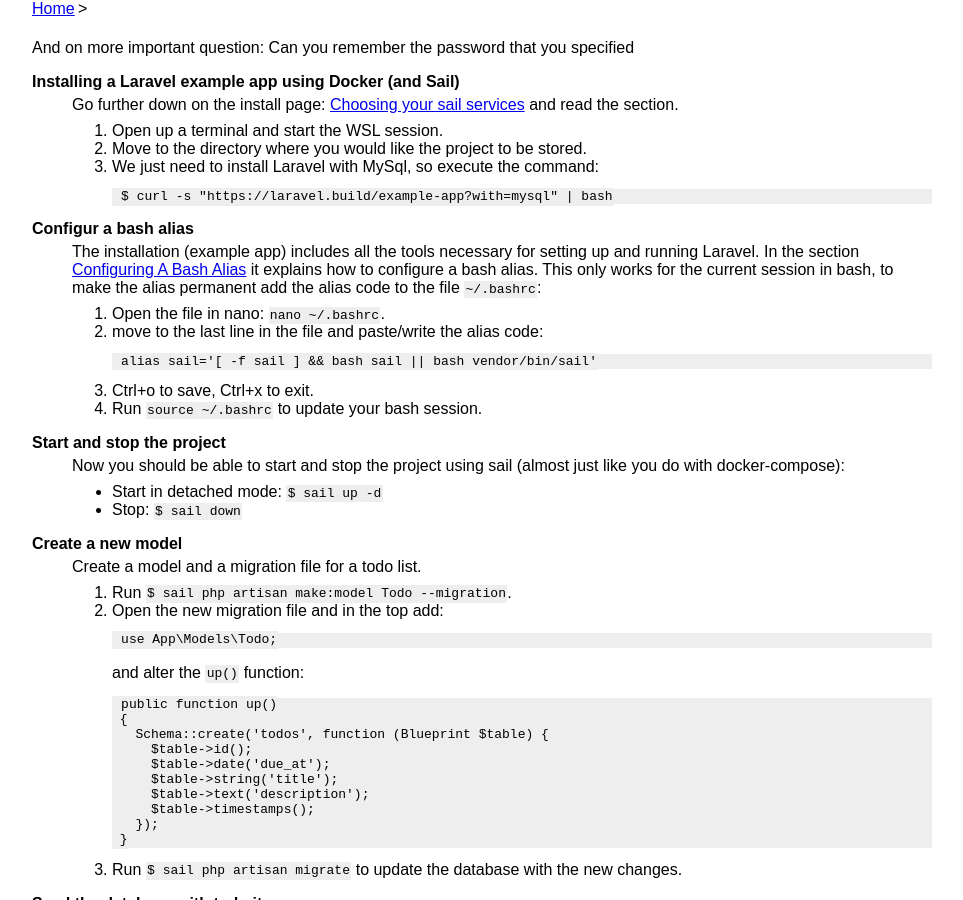
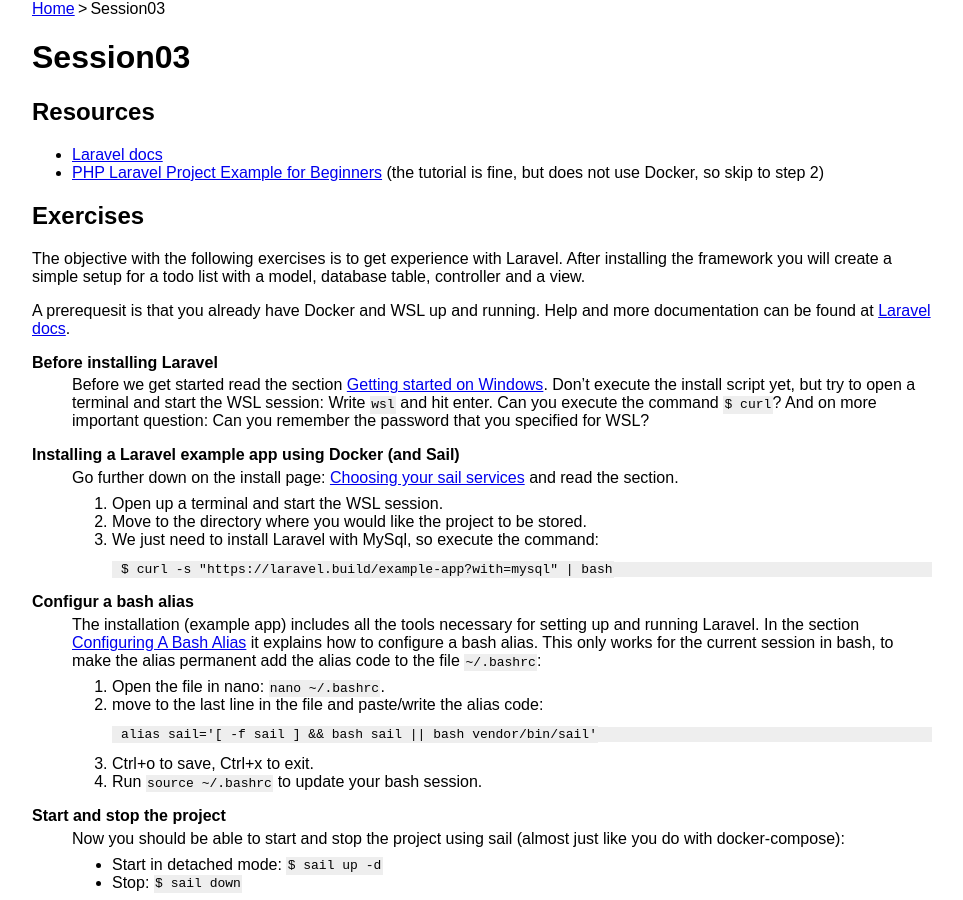
Before and after one commit to UCNProf/dma_0920_workshop_php, a Jekyll site: the page built from docs/session03/index.md, in a window 1280 px wide and 900 px high. Shown: the whole window, without its empty margins (158-1121 px from the left). Built offline with Jekyll 4.4.1, drawn with Linux system fonts in a browser that asks for light colours; our own code applies the rules of GitHub Pages for plain Markdown files; some of the changed text lies outside the part shown.

Commit message:
errors in file fixed

````diff
--- a/docs/session03/index.md
+++ b/docs/session03/index.md
@@ -1,4 +1,21 @@
- And on more important question: Can you remember the password that you specified
+---
+title: Session03
+layout: default
+---
+
+## Resources
+
+- [Laravel docs](https://laravel.com/docs/9.x)
+- [PHP Laravel Project Example for Beginners](https://phppot.com/php/php-laravel-project-example/) (the tutorial is fine, but does not use Docker, so skip to step 2)
+
+## Exercises
+
+The objective with the following exercises is to get experience with Laravel. After installing the framework you will create a simple setup for a todo list with a model, database table, controller and a view.
+
+A prerequesit is that you already have Docker and WSL up and running. Help and more documentation can be found at [Laravel docs](https://laravel.com/docs/9.x).
+
+Before installing Laravel
+:   Before we get started read the section [Getting started on Windows](https://laravel.com/docs/9.x/installation#getting-started-on-windows). Don't execute the install script yet, but try to open a terminal and start the WSL session: Write `wsl` and hit enter. Can you execute the command `$ curl`? And on more important question: Can you remember the password that you specified for WSL?
 
 Installing a Laravel example app using Docker (and Sail)
 :   Go further down on the install page: [Choosing your sail services](https://laravel.com/docs/9.x/installation#choosing-your-sail-services) and read the section.
@@ -129,7 +146,9 @@
     3. Add the following to the `app.blade.php` view file:
         ```
         <!DOCTYPE html>
+        {% raw %}
         <html lang="{{ str_replace('_', '-', app()->getLocale()) }}">
+        {% endraw %}
           <head>
             <meta charset="utf-8">
             <meta name="viewport" content="width=device-width, initial-scale=1">
@@ -148,7 +167,9 @@
         @extends('app') @section('content')
           <ul>
             @foreach ($todos as $item)
+            {% raw %}
               <li>{{ $item->title }}</li>
+            {% endraw %}
             @endforeach
           </ul>
         ```
````
